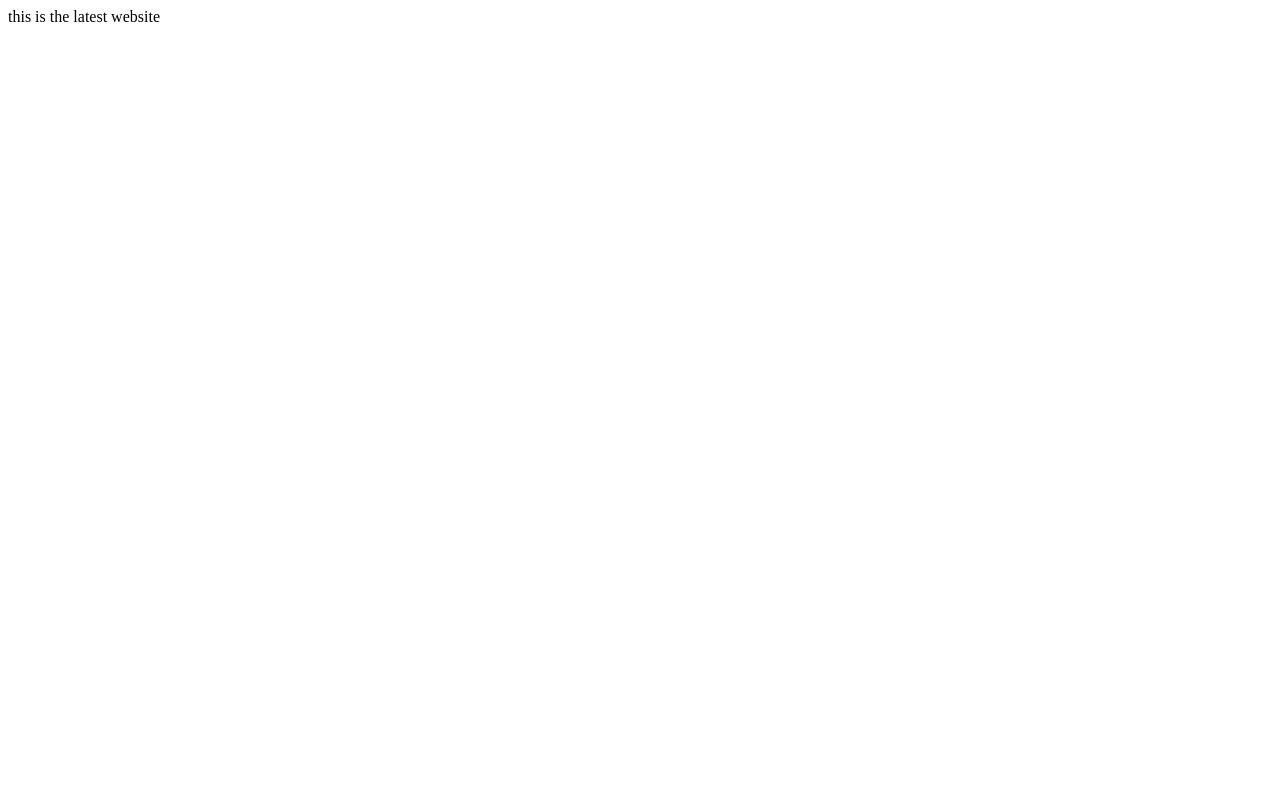
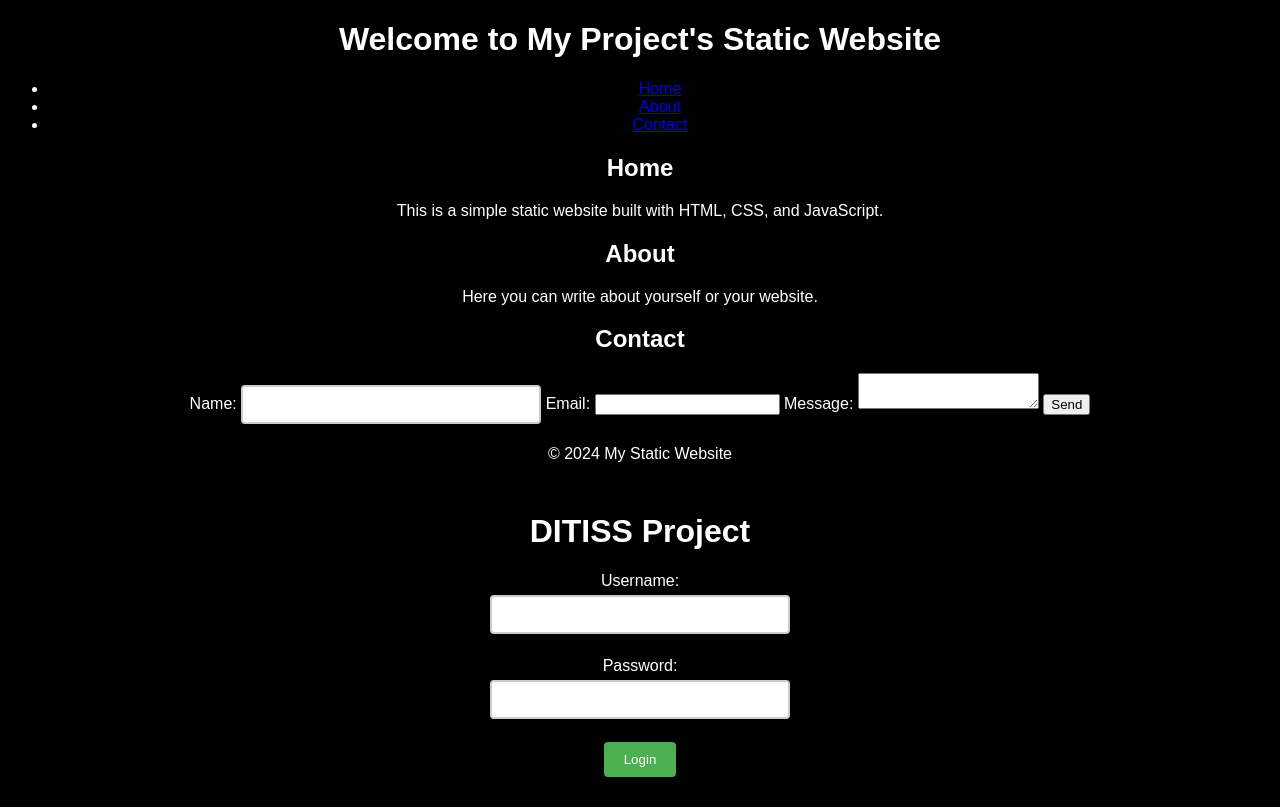
Before and after one commit to 84192/Project_01, a plain HTML site: page index.html in a window 1280 px wide. Drawn offline with Linux system fonts and the light colour scheme.

Commit message:
first commit

```diff
--- a/index.html
+++ b/index.html
@@ -1 +1,176 @@
-this is the latest website
+  <!DOCTYPE html>
+<html lang="en">
+<head>
+    <meta charset="UTF-8">
+    <meta name="viewport" content="width=device-width, initial-scale=1.0">
+    <title>Project's Static Website</title>
+    <link rel="stylesheet" href="styles.css">
+</head>
+<body>
+    <header>
+        <h1>Welcome to My Project's Static Website</h1>
+        <nav>
+            <ul>
+                <li><a href="#home">Home</a></li>
+                <li><a href="#about">About</a></li>
+                <li><a href="#contact">Contact</a></li>
+            </ul>
+        </nav>
+    </header>
+
+    <section id="home">
+        <h2>Home</h2>
+        <p>This is a simple static website built with HTML, CSS, and JavaScript.</p>
+    </section>
+
+    <section id="about">
+        <h2>About</h2>
+        <p>Here you can write about yourself or your website.</p>
+    </section>
+
+    <section id="contact">
+        <h2>Contact</h2>
+        <form id="contactForm">
+            <label for="name">Name:</label>
+            <input type="text" id="name" name="name" required>
+
+            <label for="email">Email:</label>
+            <input type="email" id="email" name="email" required>
+
+            <label for="message">Message:</label>
+            <textarea id="message" name="message" required></textarea>
+
+            <button type="submit">Send</button>
+        </form>
+        <p id="formResponse"></p>
+    </section>
+
+    <footer>
+        <p>&copy; 2024 My Static Website</p>
+    </footer>
+
+    <script src="scripts.js"></script>
+</body>
+</html>
+
+
+
+
+
+
+
+
+
+
+
+
+
+
+
+
+
+
+
+
+
+
+
+
+
+
+
+
+
+
+
+
+
+
+
+
+
+
+<!DOCTYPE html>
+<html lang="en">
+<head>
+    <meta charset="UTF-8">
+    <meta name="viewport" content="width=device-width, initial-scale=1.0">
+    <title>DITISS Project</title>
+    <style>
+        body {
+            background-color: black;
+            color: white;
+            font-family: Arial, sans-serif;
+            text-align: center;
+        }
+        .container {
+            margin-top: 50px;
+        }
+        input[type=text], input[type=password] {
+            width: 300px;
+            padding: 10px;
+            margin: 5px 0;
+            box-sizing: border-box;
+            border: 2px solid #ccc;
+            border-radius: 4px;
+        }
+        input[type=submit] {
+            background-color: #4CAF50;
+            color: white;
+            padding: 10px 20px;
+            border: none;
+            border-radius: 4px;
+            cursor: pointer;
+        }
+        input[type=submit]:hover {
+            background-color: #45a049;
+        }
+        .error {
+            color: red;
+            margin-top: 10px;
+        }
+        .welcome {
+            margin-top: 30px;
+            font-size: 24px;
+        }
+    </style>
+</head>
+<body>
+
+    <div class="container">
+        <h1>DITISS Project</h1>
+
+        <form id="loginForm">
+            <label for="username">Username:</label><br>
+            <input type="text" id="username" name="username" required><br><br>
+            <label for="password">Password:</label><br>
+            <input type="password" id="password" name="password" required><br><br>
+            <input type="submit" value="Login">
+        </form>
+
+        <div id="message" class="error"></div>
+
+        <div id="welcomeMessage" class="welcome"></div>
+    </div>
+
+    <script>
+        document.getElementById('loginForm').addEventListener('submit', function(event) {
+            event.preventDefault();
+
+            const username = document.getElementById('username').value;
+            const password = document.getElementById('password').value;
+            const validUsers = ['Rahul', 'Saloni', 'Tejaswar', 'Jayesh'];
+            const validPassword = 'Ditiss';
+
+            if (validUsers.includes(username) && password === validPassword) {
+                document.getElementById('message').innerText = '';
+                document.getElementById('welcomeMessage').innerText = 'Welcome to DITISS Project';
+            } else {
+                document.getElementById('message').innerText = 'Incorrect username or password';
+                document.getElementById('welcomeMessage').innerText = '';
+            }
+        });
+    </script>
+
+</body>
+</html>
```
